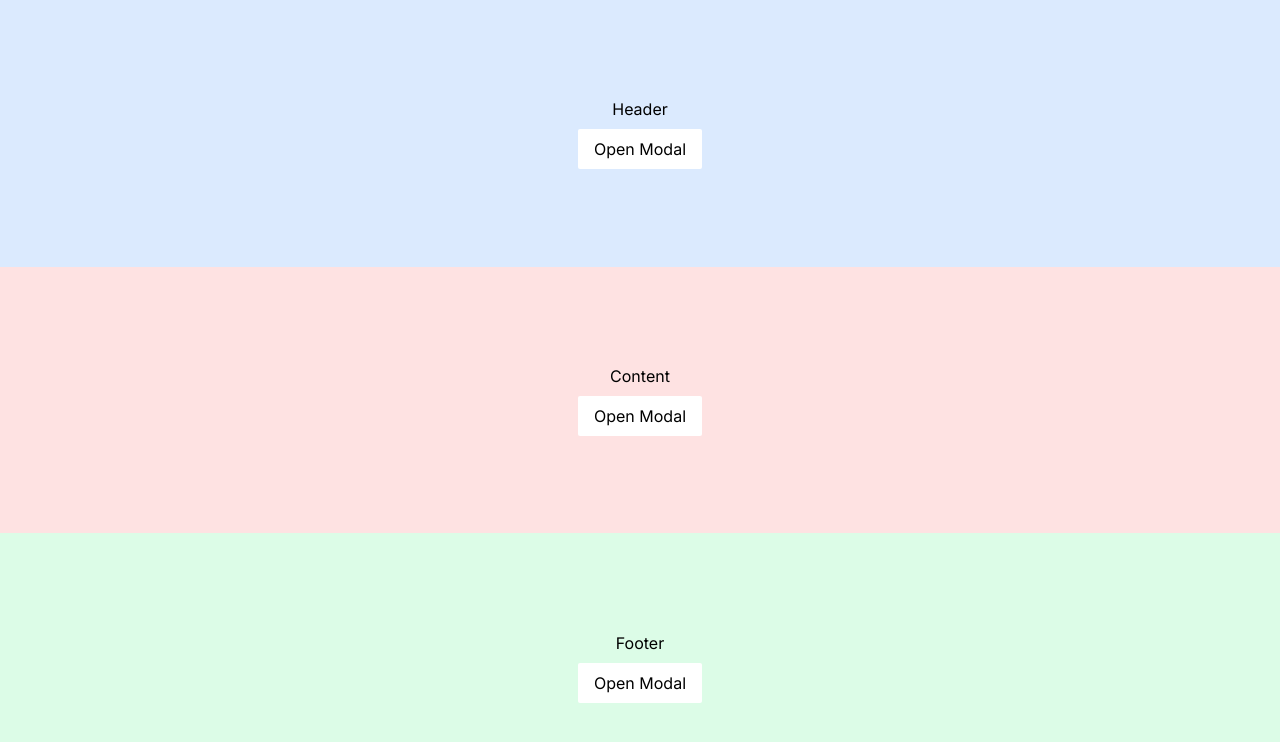
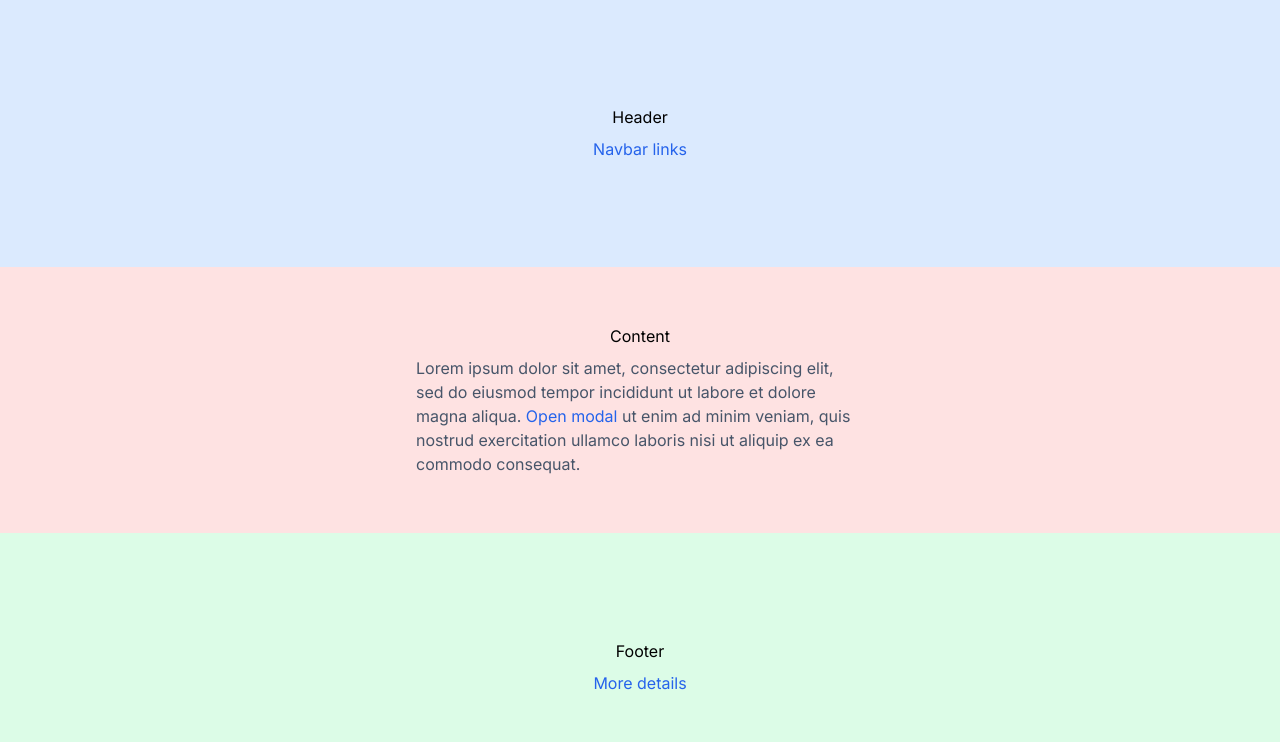
Before and after one commit to AdrianKnapp/custom-events, a Next.js app: page / in a window 1280 px wide. Shown: the top 742 px of the page. Built offline with nearby package versions, Linux system fonts and the light colour scheme.

Commit message:
feat(custom-events): added different ways to open modal

```diff
--- a/src/app/(home)/components/Content/index.tsx
+++ b/src/app/(home)/components/Content/index.tsx
@@ -1,10 +1,24 @@
-import { OpenModalButton } from '@/components/common/OpenModalButton'
+'use client'
+
+import { triggerCustomEvent } from '@/hooks/useEventListener/triggerCustomEvent'
 
 export const Content = () => {
+  const handleOpenModal = () => {
+    triggerCustomEvent('modal-event', { action: 'open' })
+  }
+
   return (
     <main className="w-full h-[33.33vh] bg-red-100 flex justify-center items-center flex-col gap-2">
       <p>Content</p>
-      <OpenModalButton />
+      <p className="max-w-md text-slate-600">
+        Lorem ipsum dolor sit amet, consectetur adipiscing elit, sed do eiusmod
+        tempor incididunt ut labore et dolore magna aliqua.{' '}
+        <button onClick={handleOpenModal} className="text-blue-600">
+          Open modal
+        </button>{' '}
+        ut enim ad minim veniam, quis nostrud exercitation ullamco laboris nisi
+        ut aliquip ex ea commodo consequat.
+      </p>
     </main>
   )
 }
--- a/src/app/(home)/components/Footer/index.tsx
+++ b/src/app/(home)/components/Footer/index.tsx
@@ -1,10 +1,18 @@
-import { OpenModalButton } from '@/components/common/OpenModalButton'
+'use client'
+
+import { triggerCustomEvent } from '@/hooks/useEventListener/triggerCustomEvent'
 
 export const Footer = () => {
+  const handleOpenModal = () => {
+    triggerCustomEvent('modal-event', { action: 'open' })
+  }
+
   return (
     <footer className="w-full h-[33.33vh] bg-green-100 flex justify-center items-center flex-col gap-2">
       <p>Footer</p>
-      <OpenModalButton />
+      <button onClick={handleOpenModal} className="text-blue-600">
+        More details
+      </button>
     </footer>
   )
 }
--- a/src/app/(home)/components/Header/index.tsx
+++ b/src/app/(home)/components/Header/index.tsx
@@ -1,10 +1,18 @@
-import { OpenModalButton } from '@/components/common/OpenModalButton'
+'use client'
+
+import { triggerCustomEvent } from '@/hooks/useEventListener/triggerCustomEvent'
 
 export const Header = () => {
+  const handleOpenModal = () => {
+    triggerCustomEvent('modal-event', { action: 'open' })
+  }
+
   return (
     <header className="w-full h-[33.33vh] bg-blue-100 flex justify-center items-center flex-col gap-2">
       <p>Header</p>
-      <OpenModalButton />
+      <button onClick={handleOpenModal} className="text-blue-600">
+        Navbar links
+      </button>
     </header>
   )
 }
--- a/src/components/common/FeedbackModal/index.tsx
+++ b/src/components/common/FeedbackModal/index.tsx
@@ -20,8 +20,9 @@ export const FeedbackModal: React.FC = () => {
 
   return (
     <Modal isOpen={isOpen} setIsOpen={setIsOpen}>
-      <h3>This is a feedback modal</h3>
-      <p>Modal</p>
+      <div className="flex flex-col gap-4">
+        <h3 className="text-center">This is a feedback modal</h3>
+      </div>
     </Modal>
   )
 }
--- a/src/components/common/OpenModalButton/index.tsx
+++ /dev/null
@@ -1,17 +0,0 @@
-'use client'
-
-import { Button } from '@/components/ui/Button'
-import { triggerCustomEvent } from '@/hooks/useEventListener/triggerCustomEvent'
-
-export const OpenModalButton = () => {
-  const handleOnClick = () => {
-    triggerCustomEvent('modal-event', {
-      action: 'open',
-      data: {
-        message: 'Hello, world!'
-      }
-    })
-  }
-
-  return <Button onClick={handleOnClick}>Open Modal</Button>
-}
--- a/src/hooks/useEventListener/events.ts
+++ b/src/hooks/useEventListener/events.ts
@@ -1,8 +1,5 @@
 export interface CustomEvents {
   'modal-event': {
     action: 'open' | 'close'
-    data: {
-      message: string
-    }
   }
 }
```
